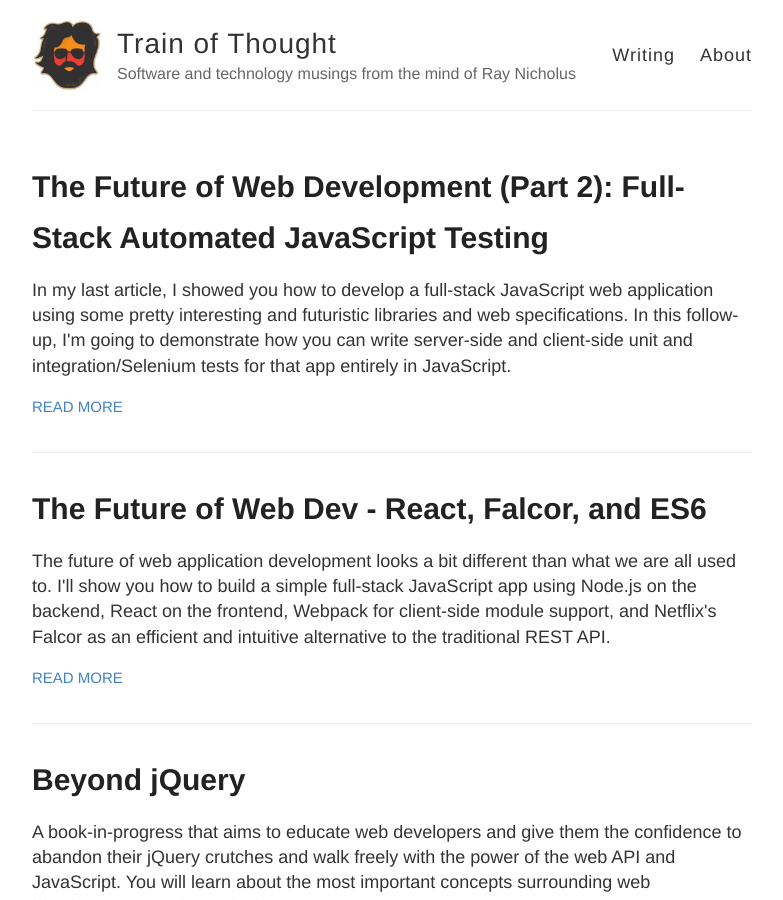
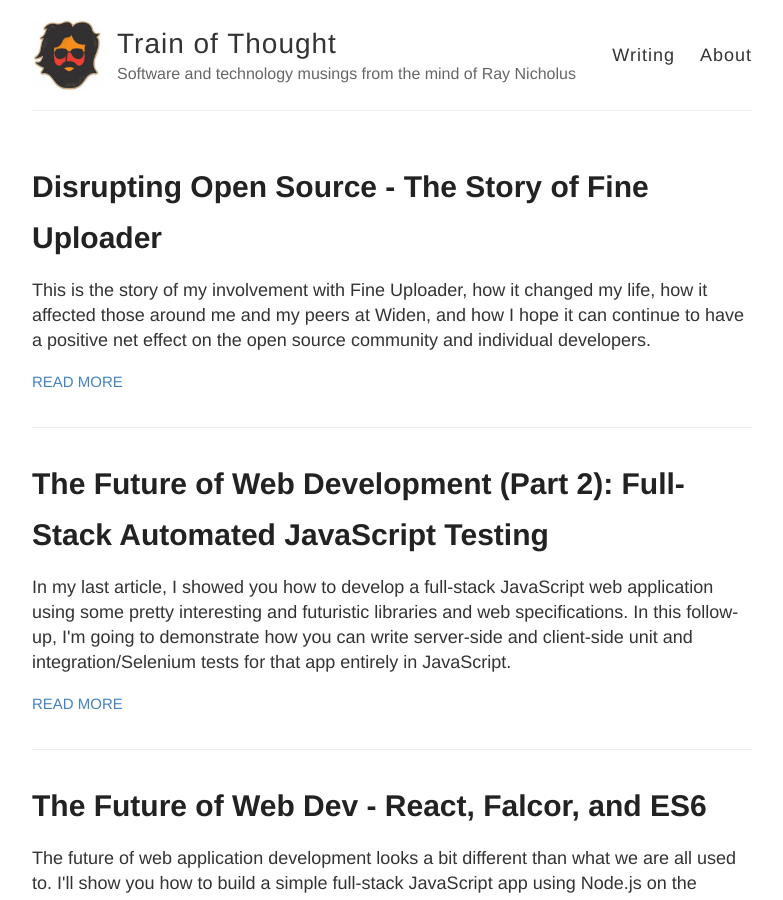
Before and after one commit to rnicholus/raynicholus.com, a Jekyll site: the page built from index.html, in a window 1280 px wide and 900 px high. Shown: the whole window, without its empty margins (248-1031 px from the left). Built offline with Jekyll 4.4.1, drawn with Linux system fonts in a browser that asks for light colours.

Commit message:
add newest medium post on FOSS

```diff
--- a/_data/extPosts.yml
+++ b/_data/extPosts.yml
@@ -1,3 +1,7 @@
+- url: https://medium.com/@RayNicholus/disrupting-open-source-the-story-of-fine-uploader-80160eb557d9#.8ft3mq1b1
+  title: Disrupting Open Source - The Story of Fine Uploader
+  summary: This is the story of my involvement with Fine Uploader, how it changed my life, how it affected those around me and my peers at Widen, and how I hope it can continue to have a positive net effect on the open source community and individual developers.
+
 - url: http://engineering.widen.com/blog/testing-future-web-stack/
   title: The Future of Web Development (Part 2)&#58; Full-Stack Automated JavaScript Testing
   summary: In my last article, I showed you how to develop a full-stack JavaScript web application using some pretty interesting and futuristic libraries and web specifications. In this follow-up, I'm going to demonstrate how you can write server-side and client-side unit and integration/Selenium tests for that app entirely in JavaScript.
```
